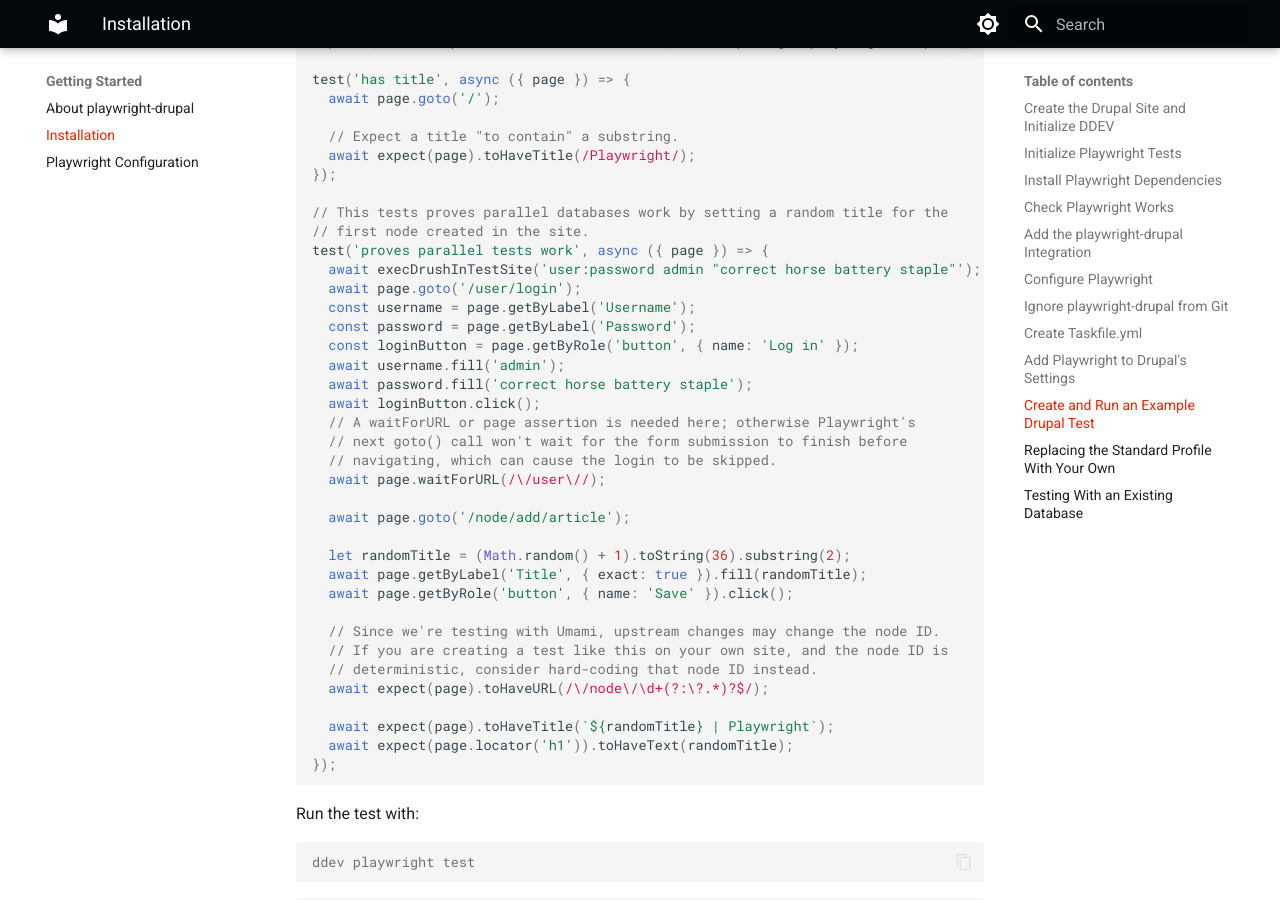
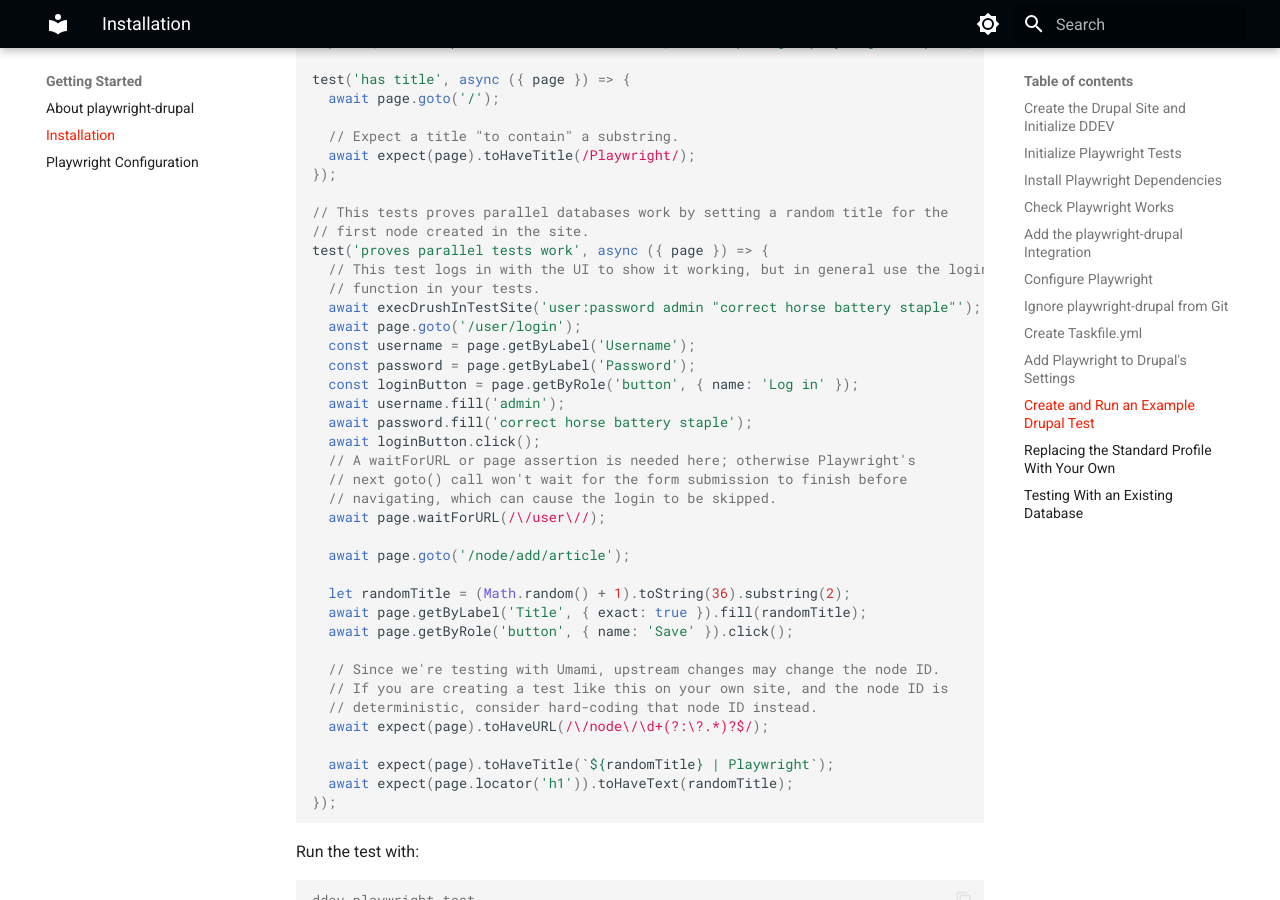
Before and after one commit to Lullabot/playwright-drupal, an MkDocs documentation site: the page built from docs/getting-started/installation.md, in a window 1280 px wide and 900 px high, scrolled down 3369 px. Built offline with MkDocs 1.6.1 and Material for MkDocs 9.7.7, drawn with Linux system fonts in a browser that asks for light colours; the version menu is left out.

Commit message:
docs: promote use of login() method

```diff
--- a/docs/getting-started/installation.md
+++ b/docs/getting-started/installation.md
@@ -148,6 +148,8 @@ test('has title', async ({ page }) => {
 // This tests proves parallel databases work by setting a random title for the
 // first node created in the site.
 test('proves parallel tests work', async ({ page }) => {
+  // This test logs in with the UI to show it working, but in general use the login()
+  // function in your tests.
   await execDrushInTestSite('user:password admin "correct horse battery staple"');
   await page.goto('/user/login');
   const username = page.getByLabel('Username');
```
